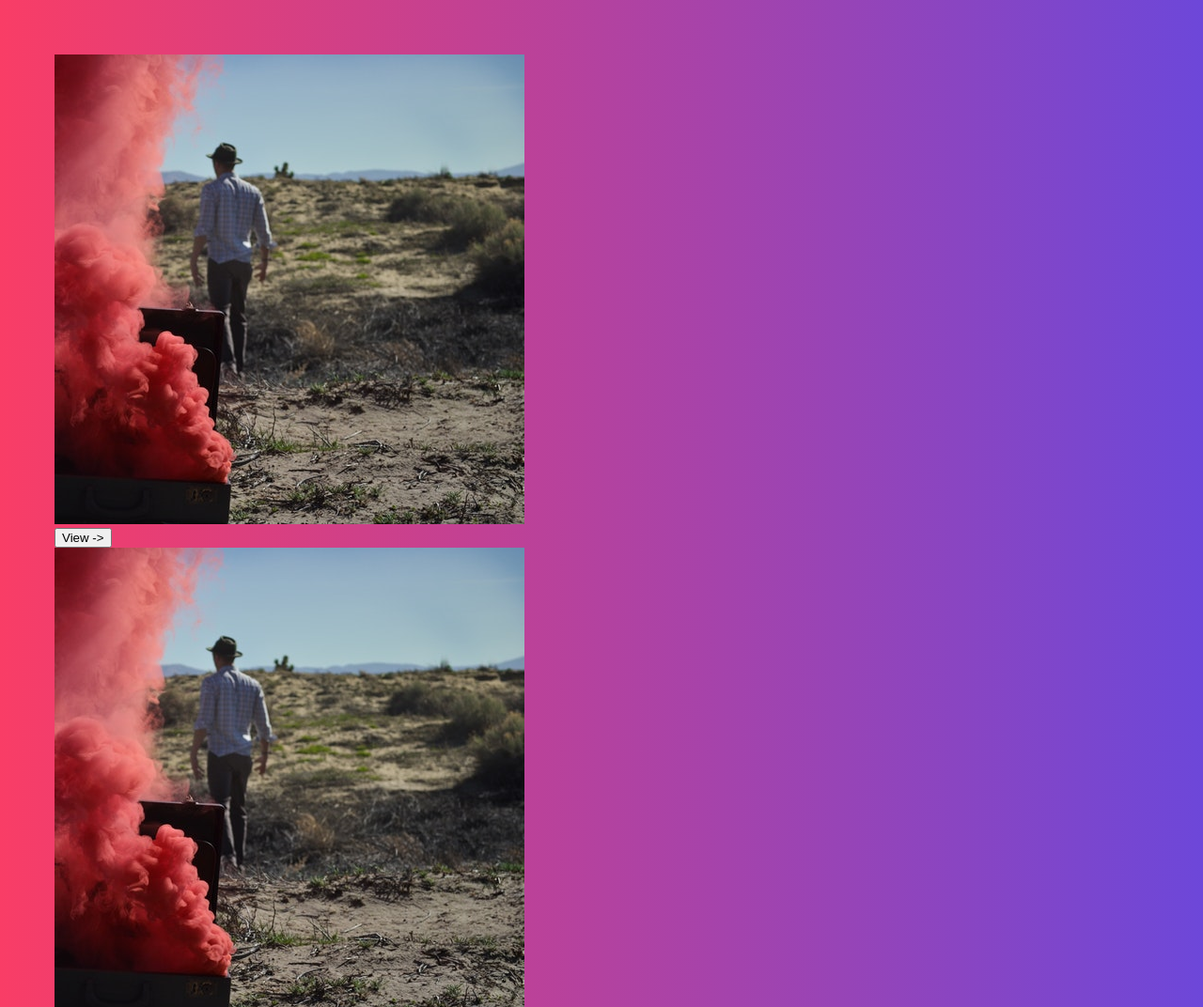
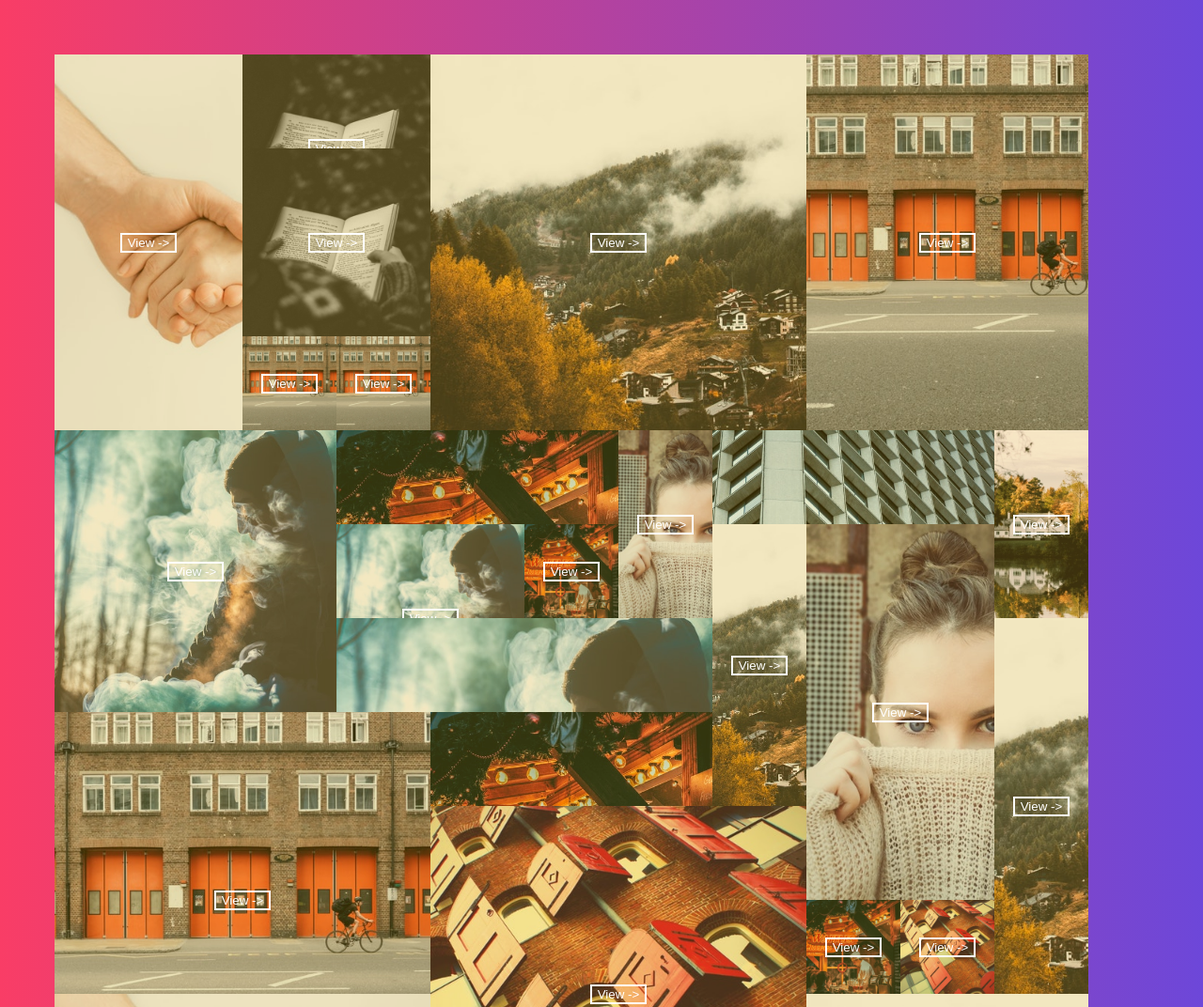
Before and after one commit to dvlprwchoi/css-grid, a website: page 20_css_grid_image_gallery/index.html in a window 1280 px wide. Shown: the top 1072 px of the page at 94% size. Drawn offline with Linux system fonts and the light colour scheme.

Commit message:
20 fix images tag number

```diff
--- a/20_css_grid_image_gallery/index.html
+++ b/20_css_grid_image_gallery/index.html
@@ -48,8 +48,60 @@
       }
 
       .gallery {
+        display: grid;
+        grid-template-columns: repeat(auto-fill, 100px);
+        grid-auto-rows: 100px;
+        grid-auto-flow: dense;
+      }
+      .item {
+        overflow: hidden;
+        display: grid;
+        grid-template-columns: 1;
+        grid-template-rows: 1;
       }
 
+      .item img {
+        grid-column: 1 / -1;
+        grid-row: 1 / -1;
+        width: 100%;
+        height: 100%;
+        object-fit: cover;
+      }
+
+      .item__overlay {
+        background: #ffc60032;
+        grid-column: 1 / -1;
+        grid-row: 1 / -1;
+        position: relative;
+        display: grid;
+        justify-items: center;
+        align-items: center;
+      }
+
+      .item__overlay button {
+        background: none;
+        border: 2px solid white;
+        color: white;
+      }
+
+      .item.v2 {
+        grid-row: span 2;
+      }
+      .item.v3 {
+        grid-row: span 3;
+      }
+      .item.v4 {
+        grid-row: span 4;
+      }
+      .item.h2 {
+        grid-column: span 2;
+      }
+      .item.h3 {
+        grid-column: span 3;
+      }
+      .item.h4 {
+        grid-column: span 4;
+      }
       .overlay {
         position: fixed;
         background: rgba(0, 0, 0, 0.7);
@@ -85,7 +137,7 @@
       function generateHTML([h, v]) {
         return `
           <div class="item h${h} v${v}">
-            <img src="images/1.jpeg">
+            <img src="images/${randomNumber(12)}.jpeg">
             <div class="item__overlay">
               <button>View -></button>
             </div>
@@ -100,6 +152,24 @@
       const digits = Array.from({ length: 50 }, () => [
         randomNumber(4),
         randomNumber(4),
+      ]).concat([
+        [1, 1],
+        [1, 1],
+        [1, 1],
+        [1, 1],
+        [1, 1],
+        [1, 1],
+        [1, 1],
+        [1, 1],
+        [1, 1],
+        [1, 1],
+        [1, 1],
+        [1, 1],
+        [1, 1],
+        [1, 1],
+        [1, 1],
+        [1, 1],
+        [1, 1],
       ]);
       // console.log(digits);
 
```
